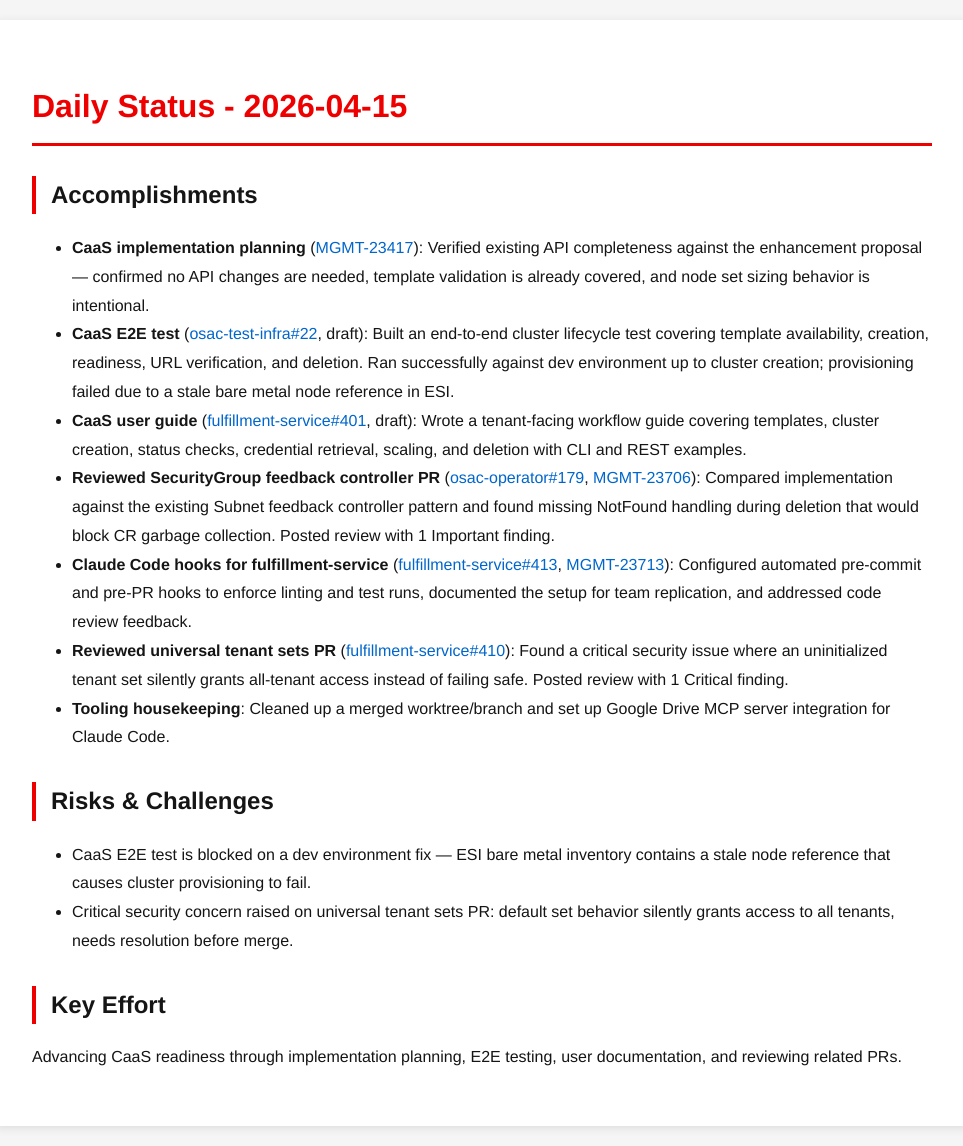
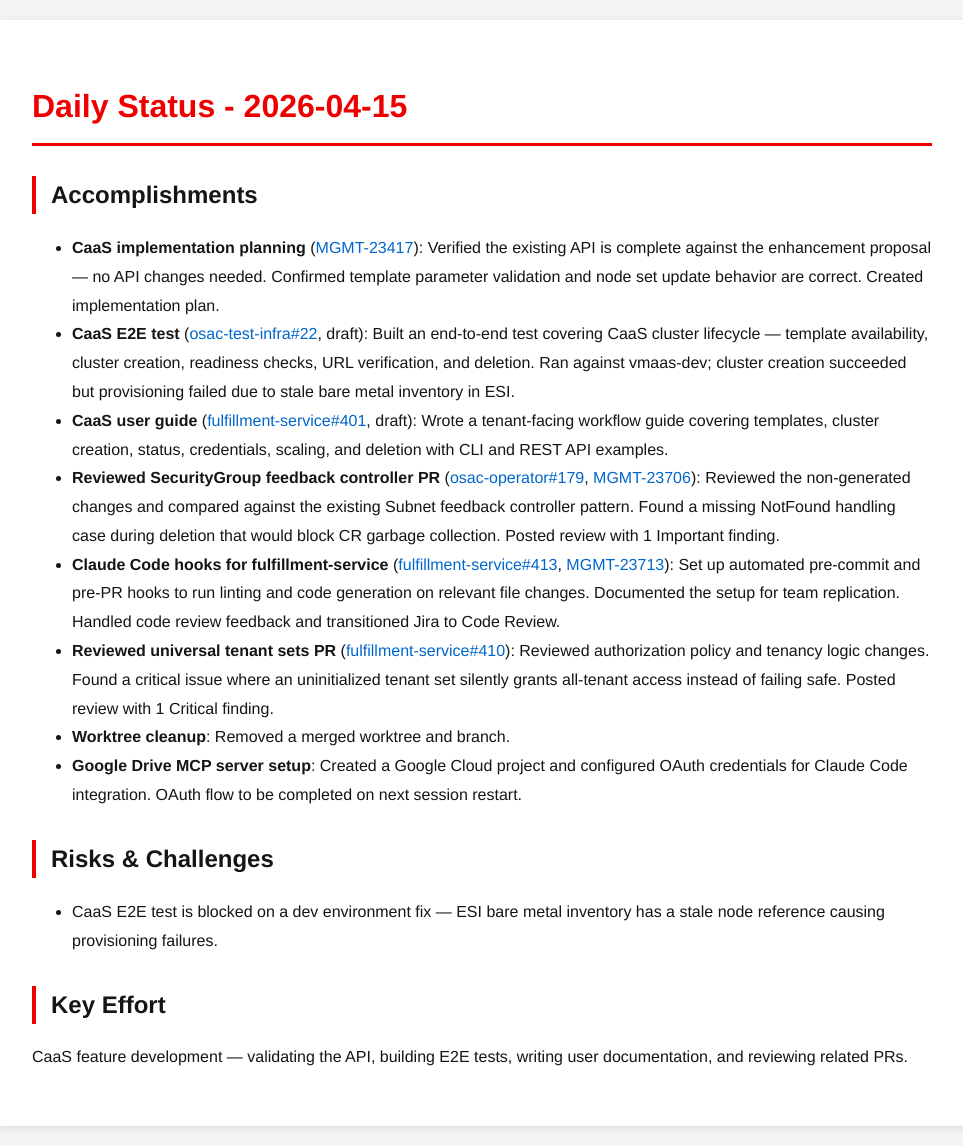
Before and after one commit to tzvatot/daily-status, a Jekyll site: the page built from 2026-04-15.md, in a window 1280 px wide. Shown: the whole page, without its empty margins (158-1121 px from the left). Built offline with Jekyll 4.4.1, drawn with Linux system fonts in a browser that asks for light colours.

Commit message:
Daily status update - 2026-04-15

```diff
--- a/2026-04-15.md
+++ b/2026-04-15.md
@@ -7,17 +7,17 @@ date: 2026-04-15
 # Daily Status - 2026-04-15
 
 ## Accomplishments
-- **CaaS implementation planning** ([MGMT-23417](https://issues.redhat.com/browse/MGMT-23417)): Verified existing API completeness against the enhancement proposal — confirmed no API changes are needed, template validation is already covered, and node set sizing behavior is intentional.
-- **CaaS E2E test** ([osac-test-infra#22](https://github.com/osac-project/osac-test-infra/pull/22), draft): Built an end-to-end cluster lifecycle test covering template availability, creation, readiness, URL verification, and deletion. Ran successfully against dev environment up to cluster creation; provisioning failed due to a stale bare metal node reference in ESI.
-- **CaaS user guide** ([fulfillment-service#401](https://github.com/osac-project/fulfillment-service/pull/401), draft): Wrote a tenant-facing workflow guide covering templates, cluster creation, status checks, credential retrieval, scaling, and deletion with CLI and REST examples.
-- **Reviewed SecurityGroup feedback controller PR** ([osac-operator#179](https://github.com/osac-project/osac-operator/pull/179), [MGMT-23706](https://issues.redhat.com/browse/MGMT-23706)): Compared implementation against the existing Subnet feedback controller pattern and found missing NotFound handling during deletion that would block CR garbage collection. Posted review with 1 Important finding.
-- **Claude Code hooks for fulfillment-service** ([fulfillment-service#413](https://github.com/osac-project/fulfillment-service/pull/413), [MGMT-23713](https://issues.redhat.com/browse/MGMT-23713)): Configured automated pre-commit and pre-PR hooks to enforce linting and test runs, documented the setup for team replication, and addressed code review feedback.
-- **Reviewed universal tenant sets PR** ([fulfillment-service#410](https://github.com/osac-project/fulfillment-service/pull/410)): Found a critical security issue where an uninitialized tenant set silently grants all-tenant access instead of failing safe. Posted review with 1 Critical finding.
-- **Tooling housekeeping**: Cleaned up a merged worktree/branch and set up Google Drive MCP server integration for Claude Code.
+- **CaaS implementation planning** ([MGMT-23417](https://issues.redhat.com/browse/MGMT-23417)): Verified the existing API is complete against the enhancement proposal — no API changes needed. Confirmed template parameter validation and node set update behavior are correct. Created implementation plan.
+- **CaaS E2E test** ([osac-test-infra#22](https://github.com/osac-project/osac-test-infra/pull/22), draft): Built an end-to-end test covering CaaS cluster lifecycle — template availability, cluster creation, readiness checks, URL verification, and deletion. Ran against vmaas-dev; cluster creation succeeded but provisioning failed due to stale bare metal inventory in ESI.
+- **CaaS user guide** ([fulfillment-service#401](https://github.com/osac-project/fulfillment-service/pull/401), draft): Wrote a tenant-facing workflow guide covering templates, cluster creation, status, credentials, scaling, and deletion with CLI and REST API examples.
+- **Reviewed SecurityGroup feedback controller PR** ([osac-operator#179](https://github.com/osac-project/osac-operator/pull/179), [MGMT-23706](https://issues.redhat.com/browse/MGMT-23706)): Reviewed the non-generated changes and compared against the existing Subnet feedback controller pattern. Found a missing NotFound handling case during deletion that would block CR garbage collection. Posted review with 1 Important finding.
+- **Claude Code hooks for fulfillment-service** ([fulfillment-service#413](https://github.com/osac-project/fulfillment-service/pull/413), [MGMT-23713](https://issues.redhat.com/browse/MGMT-23713)): Set up automated pre-commit and pre-PR hooks to run linting and code generation on relevant file changes. Documented the setup for team replication. Handled code review feedback and transitioned Jira to Code Review.
+- **Reviewed universal tenant sets PR** ([fulfillment-service#410](https://github.com/osac-project/fulfillment-service/pull/410)): Reviewed authorization policy and tenancy logic changes. Found a critical issue where an uninitialized tenant set silently grants all-tenant access instead of failing safe. Posted review with 1 Critical finding.
+- **Worktree cleanup**: Removed a merged worktree and branch.
+- **Google Drive MCP server setup**: Created a Google Cloud project and configured OAuth credentials for Claude Code integration. OAuth flow to be completed on next session restart.
 
 ## Risks & Challenges
-- CaaS E2E test is blocked on a dev environment fix — ESI bare metal inventory contains a stale node reference that causes cluster provisioning to fail.
-- Critical security concern raised on universal tenant sets PR: default set behavior silently grants access to all tenants, needs resolution before merge.
+- CaaS E2E test is blocked on a dev environment fix — ESI bare metal inventory has a stale node reference causing provisioning failures.
 
 ## Key Effort
-Advancing CaaS readiness through implementation planning, E2E testing, user documentation, and reviewing related PRs.
+CaaS feature development — validating the API, building E2E tests, writing user documentation, and reviewing related PRs.
```
